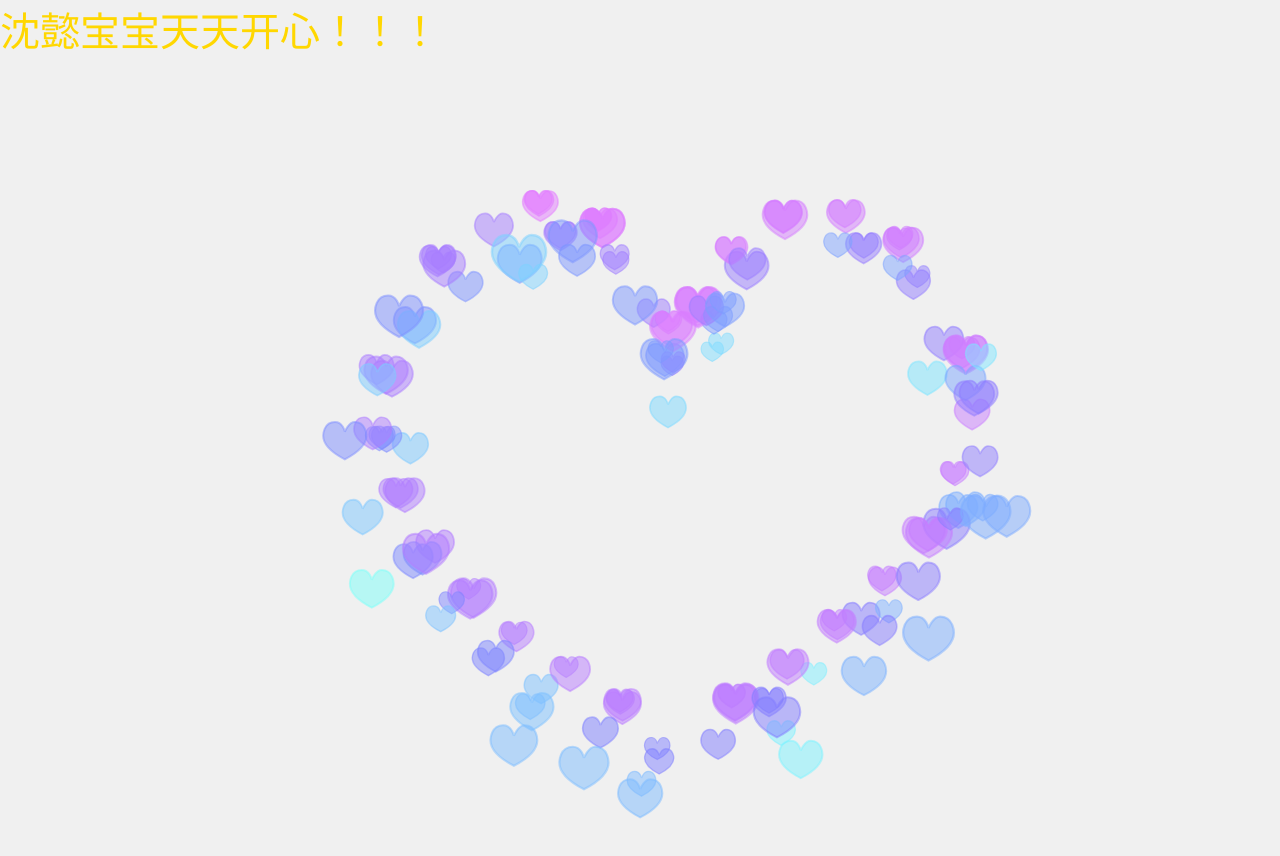
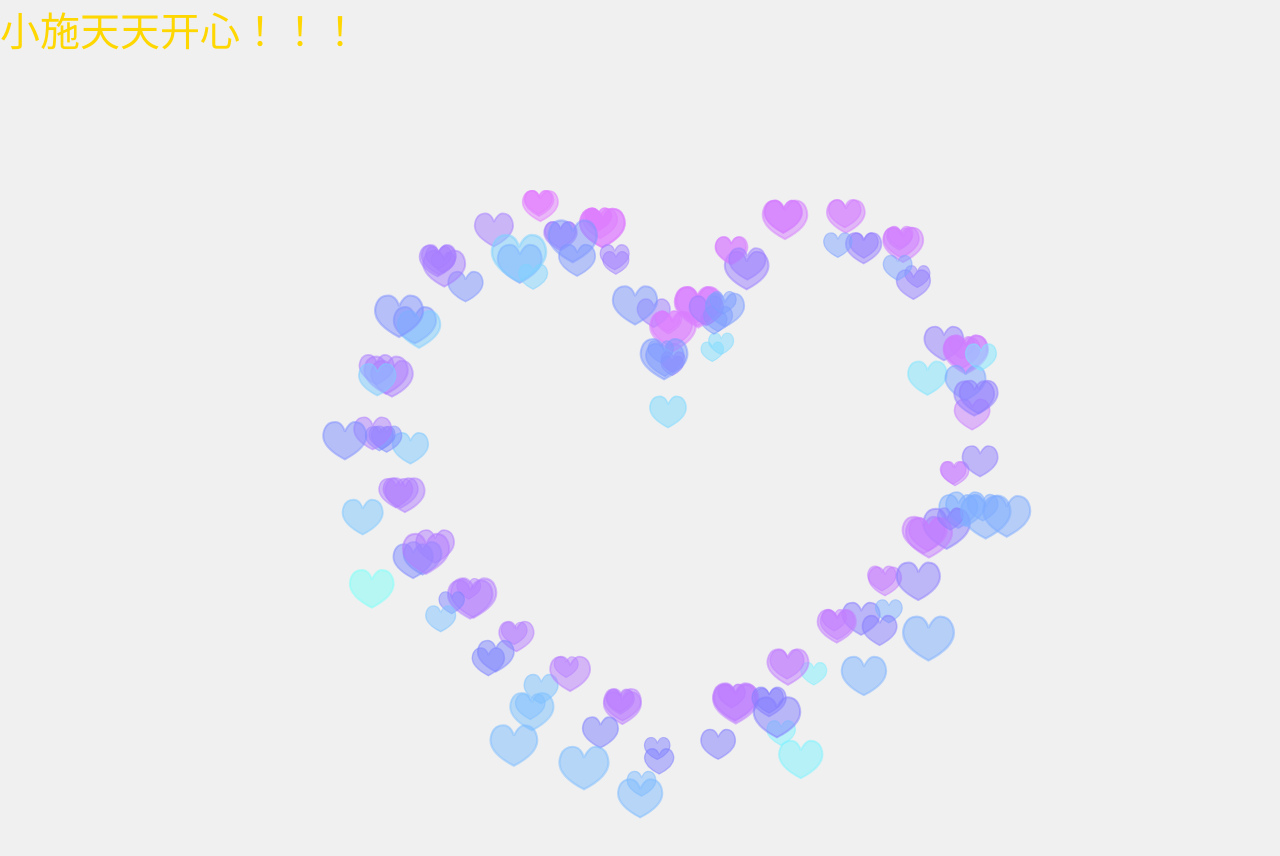
Before and after one commit to Sigma-Leo/Sigma-leo.github.io, a plain HTML site: page index.html in a window 1280 px wide. Drawn offline with Linux system fonts and the light colour scheme.

Commit message:
Update index.html

```diff
--- a/index.html
+++ b/index.html
@@ -1,7 +1,7 @@
 <!DOCTYPE html>
 <html lang="en">
 <head>
-<title>Leo</title>
+<title>小施天天开心！！！</title>
 <meta charset="utf-8">
 <meta name="viewport" content="width=device-width, user-scalable=no, minimum-scale=1.0, maximum-scale=1.0">
 
@@ -54,7 +54,7 @@ body {
   </script>
 
 <!-- 在页面中间显示“节日快乐” -->
-<div class="center-text" style="display: inline-block;">沈懿宝宝天天开心！！！</div>
+<div class="center-text" style="display: inline-block;">小施天天开心！！！</div>
 
 <script type="text/javascript" src="js/nb.js"></script>
 
```
